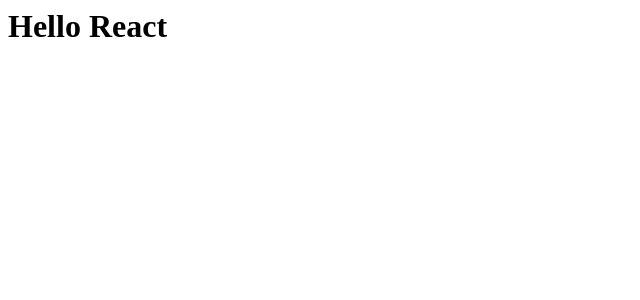
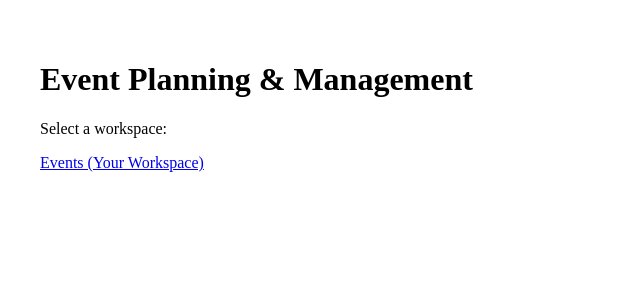
Before and after one commit to Phankev24/Mikrotjenester, a React (Vite) app in the folder frontend/: page / in a window 1280 px wide. Shown: the top 300 px of the page, without its empty margins (0-640 px from the left). Built offline with nearby package versions, Linux system fonts and the light colour scheme.

Commit message:
Home Page and isolation for event Page so codes dont interfeer

```diff
--- a/frontend/package.json
+++ b/frontend/package.json
@@ -11,13 +11,15 @@
   "keywords": [],
   "type": "commonjs",
   "devDependencies": {
+    "@types/react": "^19.3.0",
     "husky": "^9.1.7",
     "prettier": "^3.9.10",
     "vite": "^8.3.5"
   },
   "dependencies": {
-    "reaact": "^0.0.1-security",
+    "react": "^0.0.1-security",
     "react": "^19.3.1",
-    "react-dom": "^19.3.1"
+    "react-dom": "^19.3.1",
+    "react-router-dom": "^7.18.5"
   }
 }
--- /dev/null
+++ b/frontend/pages/HomePage.tsx
@@ -0,0 +1,17 @@
+import React from 'react';
+import { Link } from 'react-router-dom';
+
+export default function HomePage() {
+    return (
+        <div style={{ padding: '2rem' }}>
+            <h1>Event Planning & Management</h1>
+            <p>Select a workspace:</p>
+
+            <nav style={{ display: 'flex', gap: '1rem', marginTop: '1rem' }}>
+                <Link to="/events">Events (Your Workspace)</Link>
+                {/* <Link to="/users">Users</Link> */}
+                {/* <Link to="/vendors">Vendors</Link> */}
+            </nav>
+        </div>
+    );
+}
--- /dev/null
+++ b/frontend/pages/event/EventPage.tsx
@@ -0,0 +1,12 @@
+import React from 'react';
+import { Link } from 'react-router-dom';
+
+export default function EventPage() {
+    return (
+        <div style={{ padding: '2rem' }}>
+            <Link to="/">← Back to Home</Link>
+            <h1>Event Management Workspace</h1>
+            <p>Isolated route working. Ready to build the Event features.</p>
+        </div>
+    );
+}
--- a/frontend/src/main.jsx
+++ b/frontend/src/main.jsx
@@ -1,4 +1,20 @@
-import React from "react";
-import { createRoot } from "react-dom/client";
+import React from 'react';
+import ReactDOM from 'react-dom/client';
+import { BrowserRouter, Routes, Route } from 'react-router-dom';
 
-createRoot(document.getElementById("root")).render(<h1>Hello React</h1>);
+import HomePage from '../pages/HomePage';
+import EventPage from '../pages/event/EventPage';
+
+ReactDOM.createRoot(document.getElementById('root')).render(
+    <React.StrictMode>
+        <BrowserRouter>
+            <Routes>
+                {/*Delt Home page */}
+                <Route path="/" element={<HomePage />} />
+
+                {/* Isolert Event page */}
+                <Route path="/events/*" element={<EventPage />} />
+            </Routes>
+        </BrowserRouter>
+    </React.StrictMode>
+);
```
Also changed, not shown: frontend/pages/event/event.tsx (deleted), 2 other files (tests, documents, lock files or other folders).
